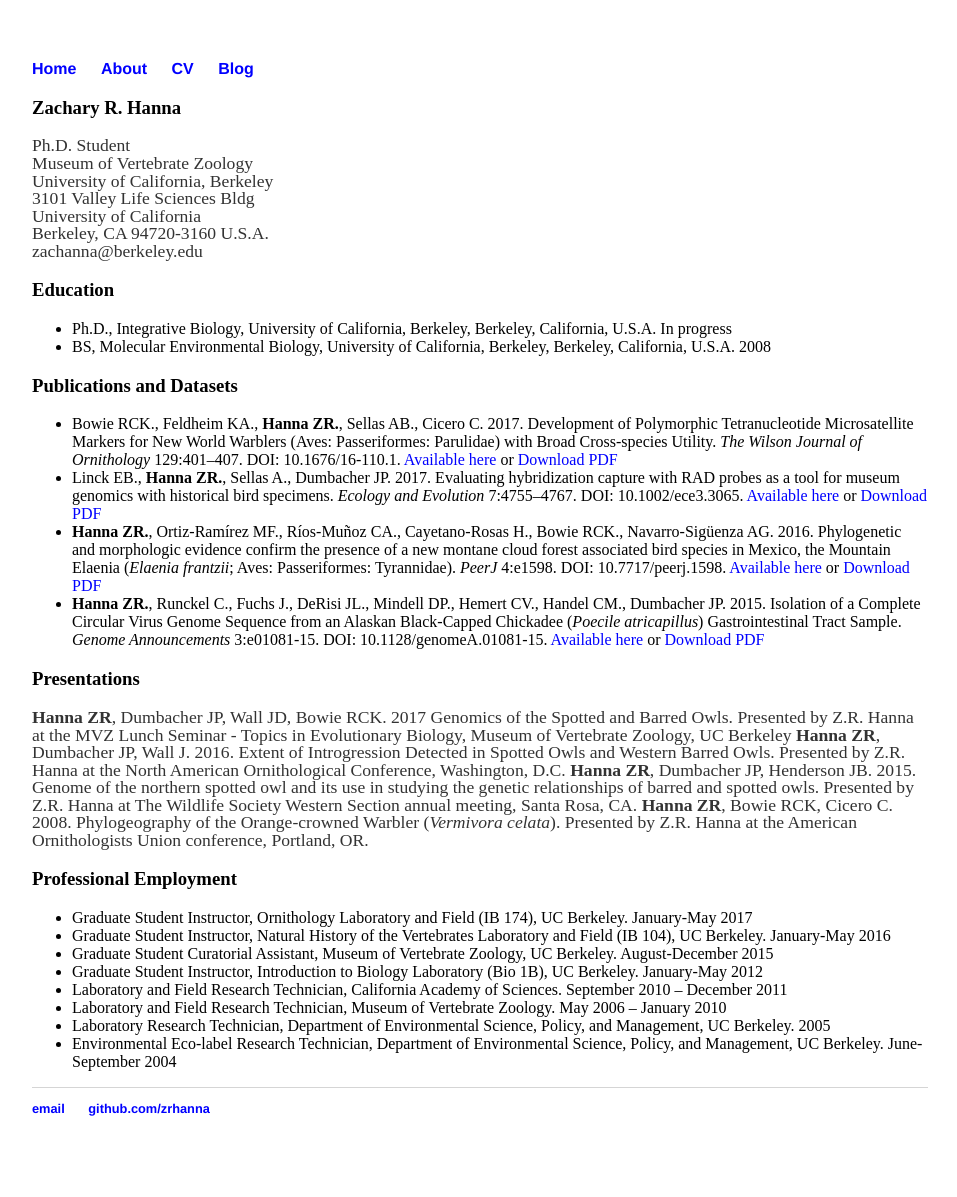
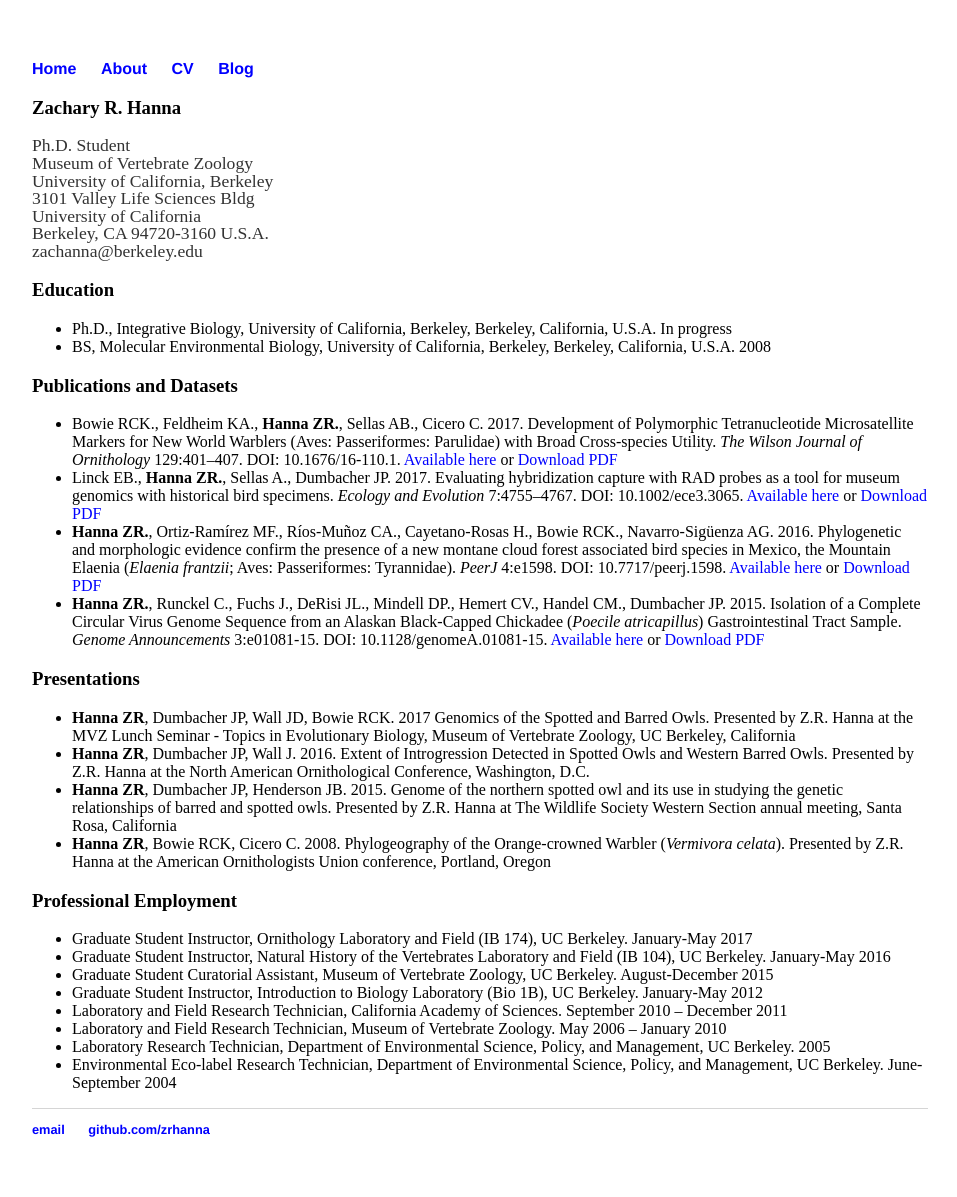
Before and after one commit to zacharyhanna/zacharyhanna.github.io, a Jekyll site: the page built from cv/index.md, in a window 1280 px wide. Shown: the whole page, without its empty margins (160-1117 px from the left). Built offline with Jekyll 4.4.1, drawn with Linux system fonts in a browser that asks for light colours; before the commit the page ends 1176 px from its top, so only the background shows below that.

Commit message:
Update index.md

```diff
--- a/cv/index.md
+++ b/cv/index.md
@@ -22,10 +22,10 @@
 * **Hanna ZR.**, Runckel C., Fuchs J., DeRisi JL., Mindell DP., Hemert CV., Handel CM., Dumbacher JP. 2015. Isolation of a Complete Circular Virus Genome Sequence from an Alaskan Black-Capped Chickadee (*Poecile atricapillus*) Gastrointestinal Tract Sample. *Genome Announcements* 3:e01081-15. DOI: 10.1128/genomeA.01081-15. [Available here](http://genomea.asm.org/content/3/5/e01081-15){:target="_blank"} or [Download PDF](../files){:target="_blank"}
 
 ### Presentations
-**Hanna ZR**, Dumbacher JP, Wall JD, Bowie RCK. 2017 Genomics of the Spotted and Barred Owls. Presented by Z.R. Hanna at the MVZ Lunch Seminar - Topics in Evolutionary Biology, Museum of Vertebrate Zoology, UC Berkeley
-**Hanna ZR**, Dumbacher JP, Wall J. 2016. Extent of Introgression Detected in Spotted Owls and Western Barred Owls. Presented by Z.R. Hanna at the North American Ornithological Conference, Washington, D.C.
-**Hanna ZR**, Dumbacher JP, Henderson JB. 2015. Genome of the northern spotted owl and its use in studying the genetic relationships of barred and spotted owls. Presented by Z.R. Hanna at The Wildlife Society Western Section annual meeting, Santa Rosa, CA.
-**Hanna ZR**, Bowie RCK, Cicero C. 2008. Phylogeography of the Orange-crowned Warbler (*Vermivora celata*). Presented by Z.R. Hanna at the American Ornithologists Union conference, Portland, OR.
+* **Hanna ZR**, Dumbacher JP, Wall JD, Bowie RCK. 2017 Genomics of the Spotted and Barred Owls. Presented by Z.R. Hanna at the MVZ Lunch Seminar - Topics in Evolutionary Biology, Museum of Vertebrate Zoology, UC Berkeley, California
+* **Hanna ZR**, Dumbacher JP, Wall J. 2016. Extent of Introgression Detected in Spotted Owls and Western Barred Owls. Presented by Z.R. Hanna at the North American Ornithological Conference, Washington, D.C.
+* **Hanna ZR**, Dumbacher JP, Henderson JB. 2015. Genome of the northern spotted owl and its use in studying the genetic relationships of barred and spotted owls. Presented by Z.R. Hanna at The Wildlife Society Western Section annual meeting, Santa Rosa, California
+* **Hanna ZR**, Bowie RCK, Cicero C. 2008. Phylogeography of the Orange-crowned Warbler (*Vermivora celata*). Presented by Z.R. Hanna at the American Ornithologists Union conference, Portland, Oregon
 
 ### Professional Employment
 * Graduate Student Instructor, Ornithology Laboratory and Field (IB 174), UC Berkeley. January-May 2017
```
